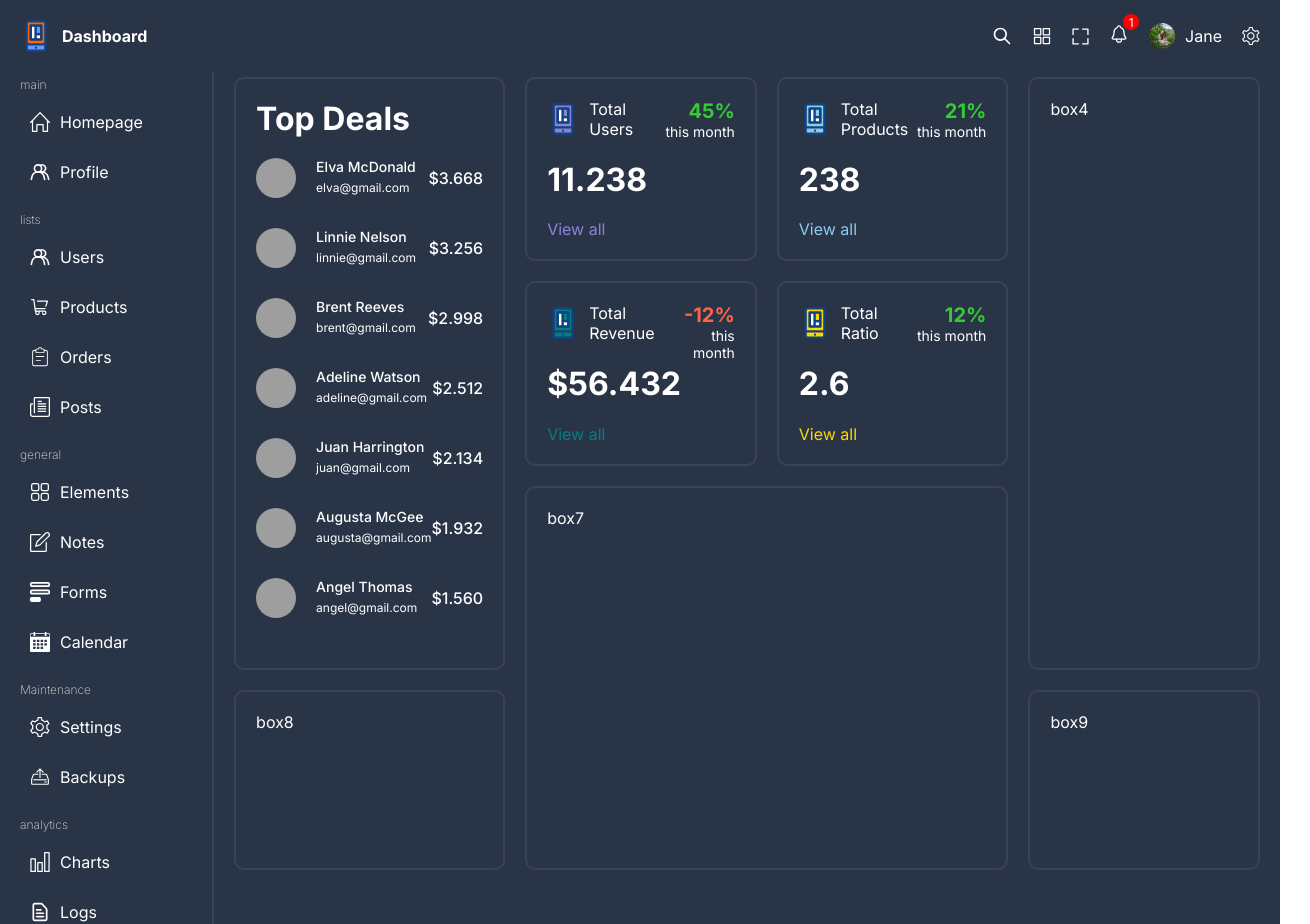
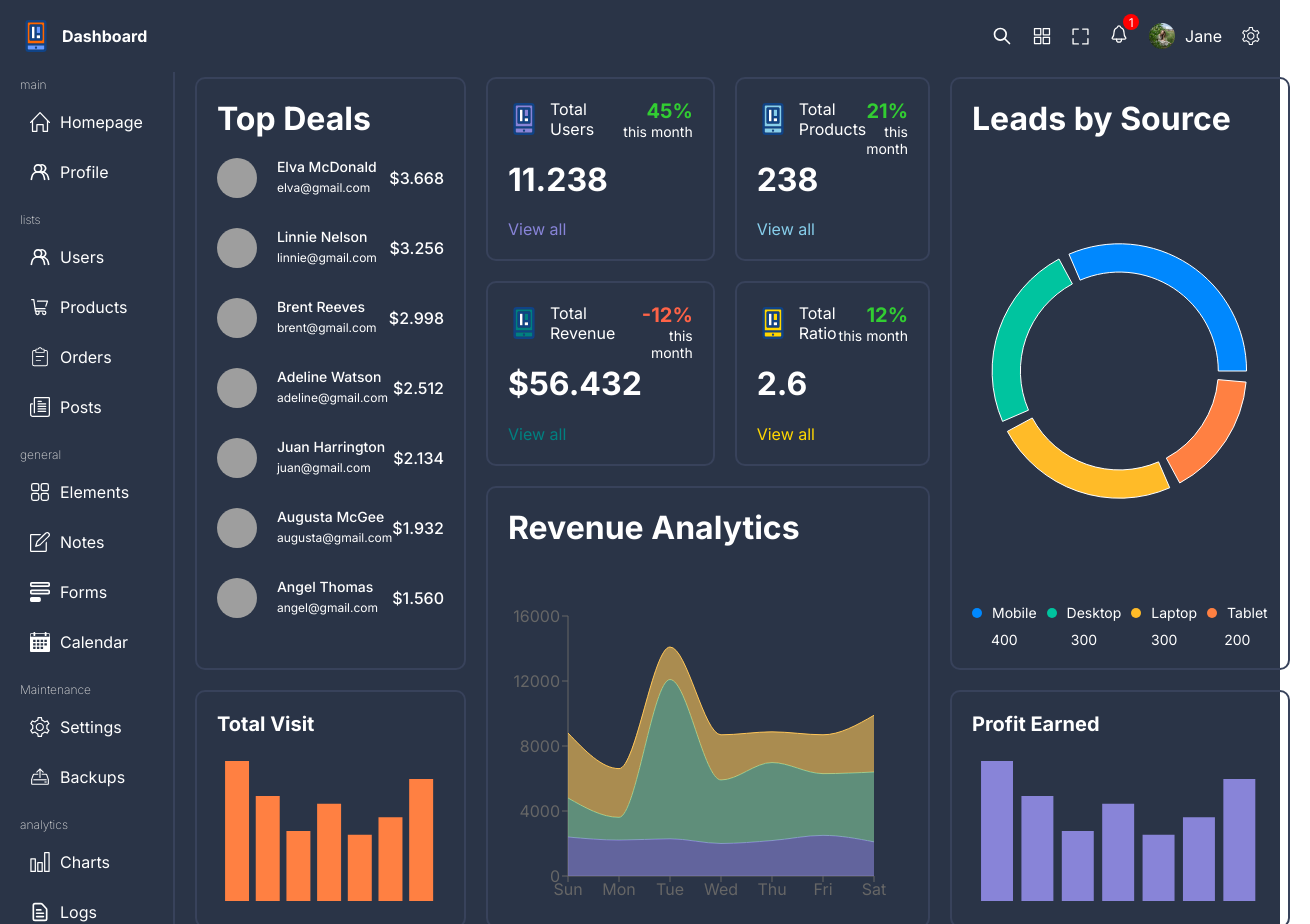
Before and after one commit to Andreeevna/Admin_Dashboard, a React (Vite) app: page / in a window 1280 px wide. Shown: the top 924 px of the page, 1310 px wide, since content can reach past the window. Built offline with nearby package versions, Linux system fonts and the light colour scheme; grey boxes are pictures that could not be loaded.

Commit message:
the home page is fully implemented including all charboxes

```diff
--- /dev/null
+++ b/src/components/barChartBox/BarChartBox.tsx
@@ -0,0 +1,31 @@
+import { Bar, BarChart, ResponsiveContainer, Tooltip } from 'recharts'
+import './barChartBox.scss'
+
+type Props = {
+	title: string
+	color: string
+	dataKey: string
+	chartData: object[]
+}
+
+const BarChartBox = (props: Props) => {
+	return (
+		<div className='barChartBox'>
+			<h1>{props.title}</h1>
+			<div className='chart'>
+				<ResponsiveContainer width='99%' height={150}>
+					<BarChart data={props.chartData}>
+						<Tooltip
+							contentStyle={{ background: '#2a3447', borderRadius: '5px' }}
+							labelStyle={{ display: 'none' }}
+							cursor={{ fill: 'none' }}
+						/>
+						<Bar dataKey={props.dataKey} fill={props.color} />
+					</BarChart>
+				</ResponsiveContainer>
+			</div>
+		</div>
+	)
+}
+
+export default BarChartBox
--- /dev/null
+++ b/src/components/barChartBox/barChartBox.css
@@ -0,0 +1 @@
+.barChartBox{width:100%;height:100%}.barChartBox h1{font-size:20px;margin-bottom:20px}
--- /dev/null
+++ b/src/components/barChartBox/barChartBox.scss
@@ -0,0 +1,12 @@
+.barChartBox {
+	width: 100%;
+	height: 100%;
+
+	h1 {
+		font-size: 20px;
+		margin-bottom: 20px;
+	}
+
+	.chart {
+	}
+}
--- /dev/null
+++ b/src/components/bigChartBox/BigChartBox.tsx
@@ -0,0 +1,102 @@
+import {
+	Area,
+	AreaChart,
+	ResponsiveContainer,
+	Tooltip,
+	XAxis,
+	YAxis,
+} from 'recharts'
+import './bigChartBox.scss'
+
+const data = [
+	{
+		name: 'Sun',
+		books: 4000,
+		clothes: 2400,
+		electronic: 2400,
+	},
+	{
+		name: 'Mon',
+		books: 3000,
+		clothes: 1398,
+		electronic: 2210,
+	},
+	{
+		name: 'Tue',
+		books: 2000,
+		clothes: 9800,
+		electronic: 2290,
+	},
+	{
+		name: 'Wed',
+		books: 2780,
+		clothes: 3908,
+		electronic: 2000,
+	},
+	{
+		name: 'Thu',
+		books: 1890,
+		clothes: 4800,
+		electronic: 2181,
+	},
+	{
+		name: 'Fri',
+		books: 2390,
+		clothes: 3800,
+		electronic: 2500,
+	},
+	{
+		name: 'Sat',
+		books: 3490,
+		clothes: 4300,
+		electronic: 2100,
+	},
+]
+
+const BigChartBox = () => {
+	return (
+		<div className='bigChartBox'>
+			<h1>Revenue Analytics</h1>
+			<div className='chart'>
+				<ResponsiveContainer width='99%' height='100%'>
+					<AreaChart
+						data={data}
+						margin={{
+							top: 10,
+							right: 30,
+							left: 0,
+							bottom: 0,
+						}}
+					>
+						<XAxis dataKey='name' />
+						<YAxis />
+						<Tooltip />
+						<Area
+							type='monotone'
+							dataKey='electronic'
+							stackId='1'
+							stroke='#8884d8'
+							fill='#8884d8'
+						/>
+						<Area
+							type='monotone'
+							dataKey='clothes'
+							stackId='1'
+							stroke='#82ca9d'
+							fill='#82ca9d'
+						/>
+						<Area
+							type='monotone'
+							dataKey='books'
+							stackId='1'
+							stroke='#ffc658'
+							fill='#ffc658'
+						/>
+					</AreaChart>
+				</ResponsiveContainer>
+			</div>
+		</div>
+	)
+}
+
+export default BigChartBox
--- /dev/null
+++ b/src/components/bigChartBox/bigChartBox.css
@@ -0,0 +1 @@
+.bigChartBox{width:100%;height:100%;display:flex;flex-direction:column;justify-content:space-between}.bigChartBox .chart{width:100%;height:300px}
--- /dev/null
+++ b/src/components/bigChartBox/bigChartBox.scss
@@ -0,0 +1,14 @@
+.bigChartBox {
+	width: 100%;
+	height: 100%;
+	display: flex;
+	flex-direction: column;
+	justify-content: space-between;
+
+	h1 {
+	}
+	.chart {
+		width: 100%;
+		height: 300px;
+	}
+}
--- /dev/null
+++ b/src/components/pieCharBox/PieChartBox.tsx
@@ -0,0 +1,50 @@
+import { Cell, Pie, PieChart, ResponsiveContainer, Tooltip } from 'recharts'
+import './pieChartBox.scss'
+
+const data = [
+	{ name: 'Mobile', value: 400, color: '#0088FE' },
+	{ name: 'Desktop', value: 300, color: '#00C49F' },
+	{ name: 'Laptop', value: 300, color: '#FFBB28' },
+	{ name: 'Tablet', value: 200, color: '#FF8042' },
+]
+
+const PieChartBox = () => {
+	return (
+		<div className='pieChartBox'>
+			<h1>Leads by Source</h1>
+			<div className='chart'>
+				<ResponsiveContainer width='99%' height={300}>
+					<PieChart>
+						<Tooltip
+							contentStyle={{ background: 'white', borderRadius: '5px' }}
+						/>
+						<Pie
+							data={data}
+							innerRadius={'70%'}
+							outerRadius={'90%'}
+							paddingAngle={5}
+							dataKey='value'
+						>
+							{data.map(item => (
+								<Cell key={item.name} fill={item.color} />
+							))}
+						</Pie>
+					</PieChart>
+				</ResponsiveContainer>
+			</div>
+			<div className='options'>
+				{data.map(item => (
+					<div className='option' key={item.name}>
+						<div className='title'>
+							<div className='dot' style={{ backgroundColor: item.color }} />
+							<span>{item.name}</span>
+						</div>
+						<span>{item.value}</span>
+					</div>
+				))}
+			</div>
+		</div>
+	)
+}
+
+export default PieChartBox
--- /dev/null
+++ b/src/components/pieCharBox/pieChartBox.css
@@ -0,0 +1 @@
+.pieChartBox{height:100%;display:flex;flex-direction:column;justify-content:space-between}.pieChartBox .chart{display:flex;align-items:center;justify-content:center;width:100%;height:100%}.pieChartBox .options{display:flex;justify-content:space-between;gap:10px;font-size:14px}.pieChartBox .options .option{display:flex;flex-direction:column;gap:10px;align-items:center}.pieChartBox .options .option .title{display:flex;gap:10px;align-items:center}.pieChartBox .options .option .title .dot{width:10px;height:10px;border-radius:50%}
--- /dev/null
+++ b/src/components/pieCharBox/pieChartBox.scss
@@ -0,0 +1,43 @@
+.pieChartBox {
+	height: 100%;
+	display: flex;
+	flex-direction: column;
+	justify-content: space-between;
+
+	h1 {
+	}
+
+	.chart {
+		display: flex;
+		align-items: center;
+		justify-content: center;
+		width: 100%;
+		height: 100%;
+	}
+
+	.options {
+		display: flex;
+		justify-content: space-between;
+		gap: 10px;
+		font-size: 14px;
+
+		.option {
+			display: flex;
+			flex-direction: column;
+			gap: 10px;
+			align-items: center;
+
+			.title {
+				display: flex;
+				gap: 10px;
+				align-items: center;
+
+				.dot {
+					width: 10px;
+					height: 10px;
+					border-radius: 50%;
+				}
+			}
+		}
+	}
+}
--- a/src/data.ts
+++ b/src/data.ts
@@ -236,3 +236,75 @@
 		{ name: 'Sat', ratio: 450 },
 	],
 }
+
+export const barChartBoxRevenue = {
+	title: 'Profit Earned',
+	color: '#8884d8',
+	dataKey: 'profit',
+	chartData: [
+		{
+			name: 'Sun',
+			profit: 4000,
+		},
+		{
+			name: 'Mon',
+			profit: 3000,
+		},
+		{
+			name: 'Tue',
+			profit: 2000,
+		},
+		{
+			name: 'Wed',
+			profit: 2780,
+		},
+		{
+			name: 'Thu',
+			profit: 1890,
+		},
+		{
+			name: 'Fri',
+			profit: 2390,
+		},
+		{
+			name: 'Sat',
+			profit: 3490,
+		},
+	],
+}
+
+export const barChartBoxVisit = {
+	title: 'Total Visit',
+	color: '#FF8042',
+	dataKey: 'visit',
+	chartData: [
+		{
+			name: 'Sun',
+			visit: 4000,
+		},
+		{
+			name: 'Mon',
+			visit: 3000,
+		},
+		{
+			name: 'Tue',
+			visit: 2000,
+		},
+		{
+			name: 'Wed',
+			visit: 2780,
+		},
+		{
+			name: 'Thu',
+			visit: 1890,
+		},
+		{
+			name: 'Fri',
+			visit: 2390,
+		},
+		{
+			name: 'Sat',
+			visit: 3490,
+		},
+	],
+}
--- a/src/pages/home/Home.tsx
+++ b/src/pages/home/Home.tsx
@@ -1,6 +1,11 @@
+import BarChartBox from '../../components/barChartBox/BarChartBox'
+import BigChartBox from '../../components/bigChartBox/BigChartBox'
 import ChartBox from '../../components/chartBox/ChartBox'
+import PieChartBox from '../../components/pieCharBox/PieChartBox'
 import TopBox from '../../components/topBox/TopBox'
 import {
+	barChartBoxRevenue,
+	barChartBoxVisit,
 	chartBoxConversion,
 	chartBoxProduct,
 	chartBoxRevenue,
@@ -20,16 +25,24 @@
 			<div className='box box3'>
 				<ChartBox {...chartBoxProduct} />
 			</div>
-			<div className='box box4'>box4</div>
+			<div className='box box4'>
+				<PieChartBox />
+			</div>
 			<div className='box box5'>
 				<ChartBox {...chartBoxRevenue} />
 			</div>
 			<div className='box box6'>
 				<ChartBox {...chartBoxConversion} />
 			</div>
-			<div className='box box7'>box7</div>
-			<div className='box box8'>box8</div>
-			<div className='box box9'>box9</div>
+			<div className='box box7'>
+				<BigChartBox />
+			</div>
+			<div className='box box8'>
+				<BarChartBox {...barChartBoxVisit} />
+			</div>
+			<div className='box box9'>
+				<BarChartBox {...barChartBoxRevenue} />
+			</div>
 		</div>
 	)
 }
```
